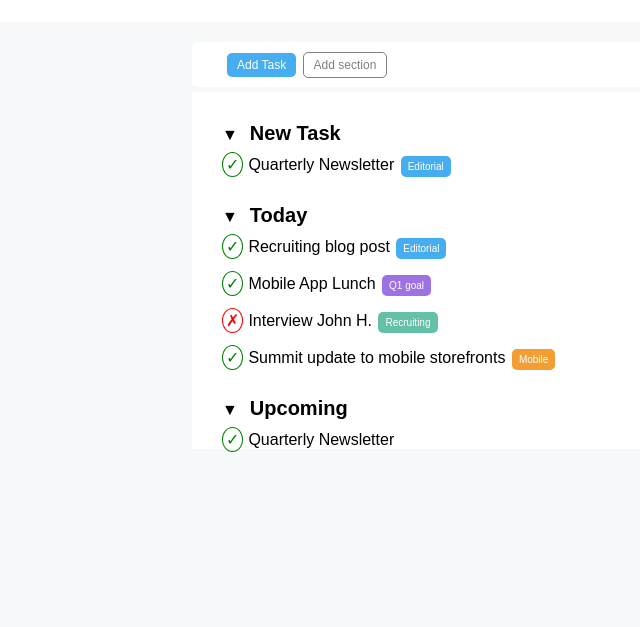
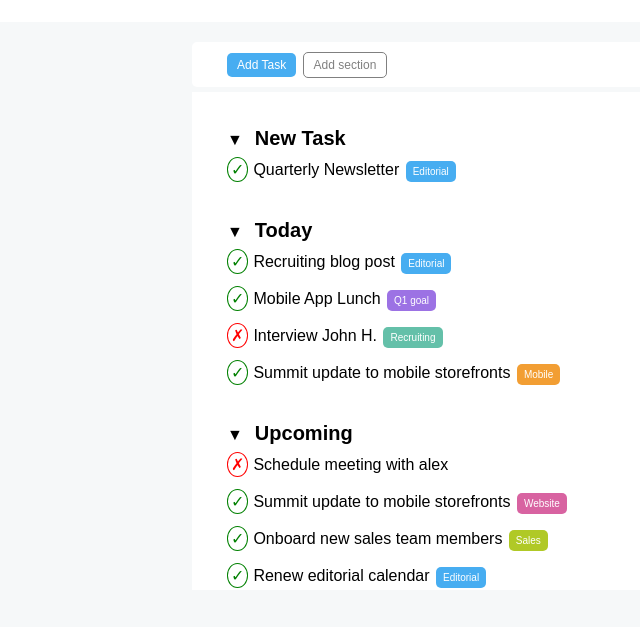
Before and after one commit to Emanuelediscala/html-css-toboolist, a plain HTML site: page index.html in a window 1280 px wide. Shown: the part 63-690 px from the top of the page, without its empty margins (0-640 px from the left). Drawn offline with Linux system fonts and the light colour scheme.

Commit message:
feat:(div) style:(div) fine esercizio

```diff
--- a/css/style.css
+++ b/css/style.css
@@ -22,8 +22,6 @@ h1 {
     vertical-align:middle;
 }
 body{background-color: rgb(246, 248, 249);}
-
-
 #bottone-task {
     color: white;
     border-radius: 5px;
@@ -56,7 +54,10 @@ margin-left: 2px;
 }
 .sottomenu {
 width: 70%;
-margin: 5px auto;
+margin-top:5px;
+margin-left: auto;
+margin-right: auto;
+margin-bottom: 100px;
 background-color: white;
 }
 h2 {
@@ -68,6 +69,7 @@ h2 {
     }
 section {
     margin-left: 30px;
+    padding: 5px;
 
 }
 .check {
@@ -99,3 +101,5 @@ section {
 .goal{background-color:rgb(156, 114, 228);}
 .recruiting {background-color:rgb(100, 192, 169);}
 .mobile {background-color:rgb(242, 158, 51);}
+.website {background-color:rgb(216, 99, 161);}
+.sales {background-color:rgb(176, 201, 38);}
--- a/index.html
+++ b/index.html
@@ -39,8 +39,16 @@
             </section>
             <section>
                 <span>&#9660</span><h2 class="sezioni">Upcoming</h2><br>
-            <span class="check">&check;</span><span class="news">Quarterly Newsletter</span>
-            <span class="vignette">Editorial</span>
+                <span class="cross">&cross;</span><span class="news">Schedule meeting with alex</span>
+                <br><br>
+                <span class="check">&check;</span><span class="news">Summit update to mobile storefronts</span>
+                <span class="vignette website">Website</span>
+                <br><br>
+                <span class="check">&check;</span><span class="news">Onboard new sales team members</span>
+                <span class="vignette sales">Sales</span>
+                <br><br>
+                <span class="check">&check;</span><span class="news">Renew editorial calendar</span>
+                <span class="vignette editorial">Editorial</span>
             </section>
         </div>
     </main>
```
Lines whose indentation alone changed are shown as unchanged.
